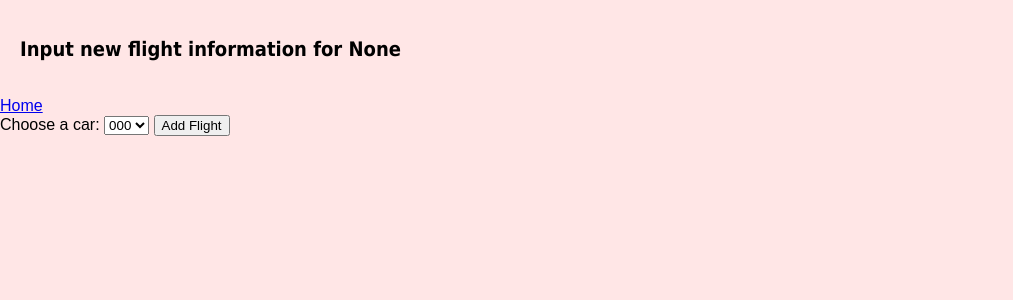
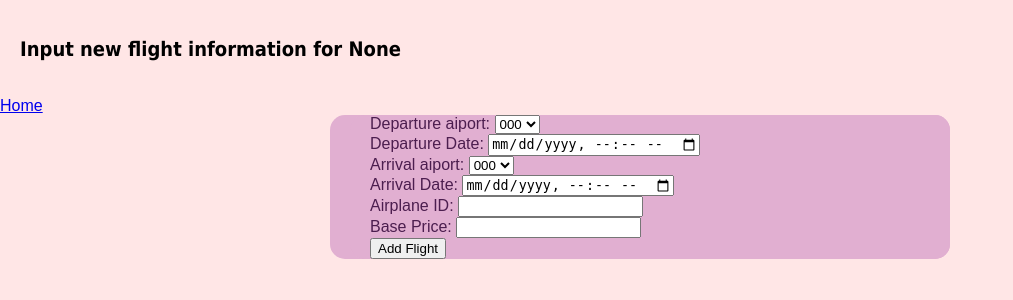
Before and after one commit to RianShinozaki/Databases-Final, a Flask app: page /addFlight in a window 1280 px wide. Shown: the top 300 px of the page, without its empty margins (0-1013 px from the left). Run offline with Flask 3, Linux system fonts and the light colour scheme; tables that the repository leaves empty hold one stand-in row (values such as "Sample post").

Commit message:
Working on adding flights

```diff
--- a/init1.py
+++ b/init1.py
@@ -461,18 +461,18 @@ def addFlight():
 def confirmAddFlight():
 
 	cursor = conn.cursor()
-	airplane_id = random.randrange(0, 99999)
-	query = 'SELECT * FROM airplane WHERE airplane_id = %s'
-	cursor.execute(query, (airplane_id))
+	flight_num = random.randrange(0, 999)
+	query = 'SELECT * FROM airplane WHERE flight_num = %s, departure_date_time = %s, airline_name = %s'
+	cursor.execute(query, (flight_num, request.form['departure_date_time'], request.form['arrival_date_time']))
 	exist = cursor.fetchall()
 	while exist:
-		airplane_id = random.randrange(0, 99999)
-		cursor.execute(query, (airplane_id))
+		flight_num = random.randrange(0, 999)
+		cursor.execute(query, (flight_num, request.form['departure_date_time'], request.form['arrival_date_time']))
 		exist = cursor.fetchall()
 
 	#Insert into airplane
-	query = 'INSERT INTO airplane VALUES (%s, %s, %s, %s, %s, %s, %s)'
-	cursor.execute(query, (airplane_id, session.get('admin'), request.form['num_seats'], request.form['manufacturing_company'], request.form['model_num'], request.form['manufacturing_date'], 0))
+	query = 'INSERT INTO flight VALUES (%s, %s, %s, %s, %s, %s)'
+	cursor.execute(query, (flight_num, request.form['departure_date_time'], session.get('admin'), request.form['airplane_id'], request.form['base_price'], "on-time"))
 	cursor.close()
 
 	return redirect('/')
--- a/static/style.css
+++ b/static/style.css
@@ -99,7 +99,18 @@ div.flight-search-fields-right {
     position: relative;
 }
 
-.search-results {
+div.input-form {
+
+    background-color:var(--palette-2);
+    margin-top: 40px;
+    padding-left: 20px;
+    border-radius: 15px;
+    max-width: 600px;
+    margin:auto;
+    color: var(--palette-4);
+}
+
+div.input-form-elements {
 
     background-color:var(--palette-2);
     margin-top: 40px;
@@ -109,4 +120,13 @@ div.flight-search-fields-right {
     margin:auto;
     color: var(--palette-4);
 
+    display: block;
 }
+
+.search-results {
+
+    float: left;
+    clear: left;
+    display:inline
+
+}
--- a/templates/addflight.html
+++ b/templates/addflight.html
@@ -11,17 +11,38 @@
 <body>
     <h2>Input new flight information for {{airline}}</h2>
     <a href="/">Home</a>
+    <div class = "input-form">
+        <div class = "input-form-elements">
+            <form action="/confirmAddFlight" method="POST">
+                <label for="departureAirport">Departure aiport:</label>
+                <select id="departureAirport" name="departureAirport">
+                    {% for airport in airports %}
+                        <option value="{{airport['code']}}">{{airport['code']}}</option>
+                    {% endfor %}
+                </select></br>
 
-    <form action="/confirmAddFlight" method="POST">
-        <label for="cars">Choose a car:</label>
-        <select id="cars" name="cars">
-            {% for airport in airports %}
-                <option value="{{airport['code']}}">{{airport['code']}}</option>
-            {% endfor %}
-        </select>
+                <label for="departure_date_time">Departure Date:</label>
+                <input type="datetime-local" id="departure_date_time" name="departure_date_time"></br>
 
-        <input type="submit" value = "Add Flight" />
-    </form>
+                <label for="arrivalAirport">Arrival aiport:</label>
+                <select id="arrivalAirport" name="arrivalAirport">
+                    {% for airport in airports %}
+                        <option value="{{airport['code']}}">{{airport['code']}}</option>
+                    {% endfor %}
+                </select></br>
 
+                <label for="arrival_date_time">Arrival Date:</label>
+                <input type="datetime-local" id="arrival_date_time" name="arrival_date_time"></br>
+
+                <label for="airplane_id">Airplane ID:</label>
+                <input type="number" inputmode="numeric" id="airplane_id" name="airplane_id"></br>
+
+                <label for="base_price">Base Price:</label>
+                <input type="number" inputmode="numeric" id="base_price" name="base_price" step="any"></br>
+
+                <input type="submit" value = "Add Flight" />
+            </form>
+        </div>
+    </div>
 
 </body>
```
